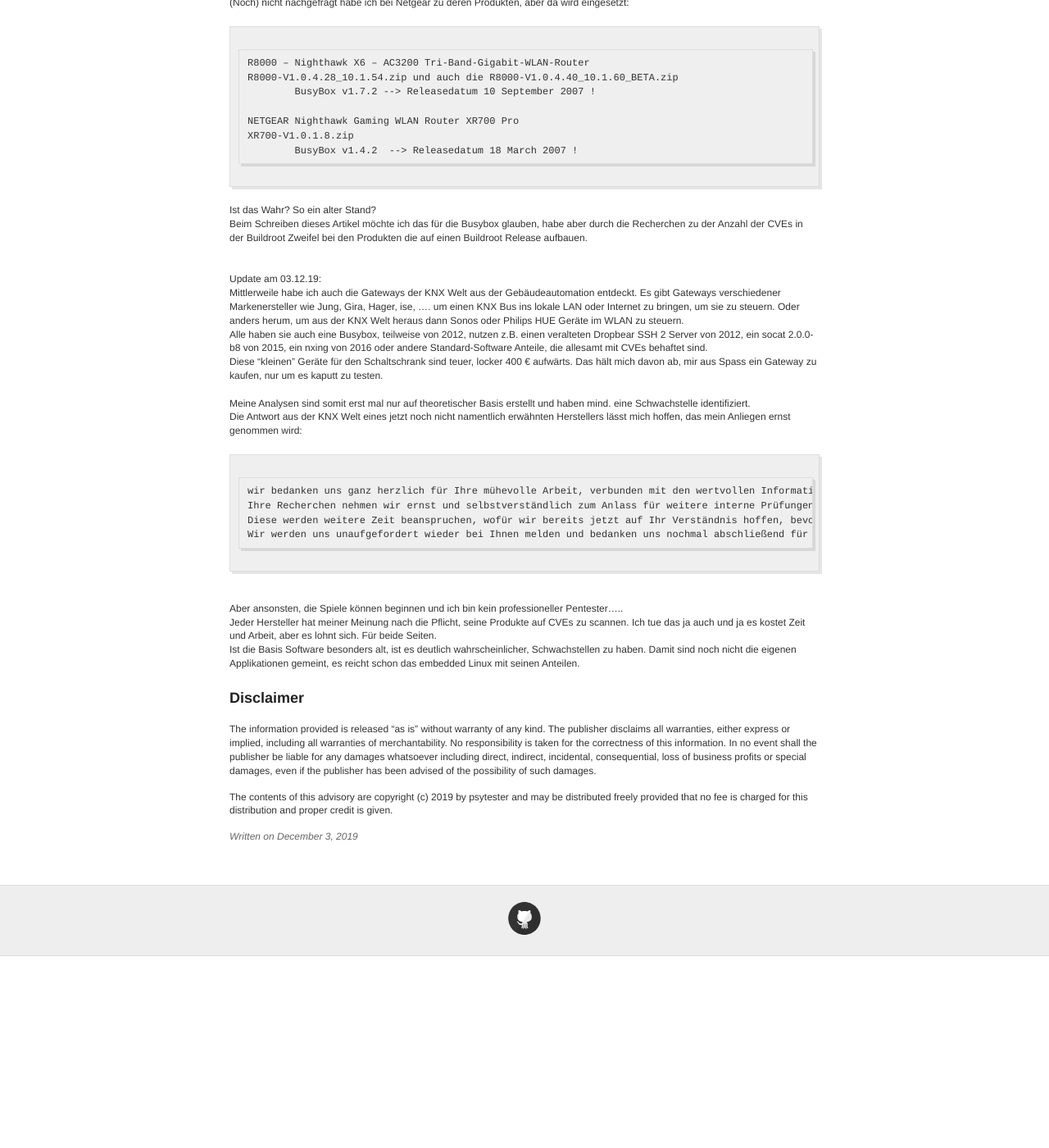
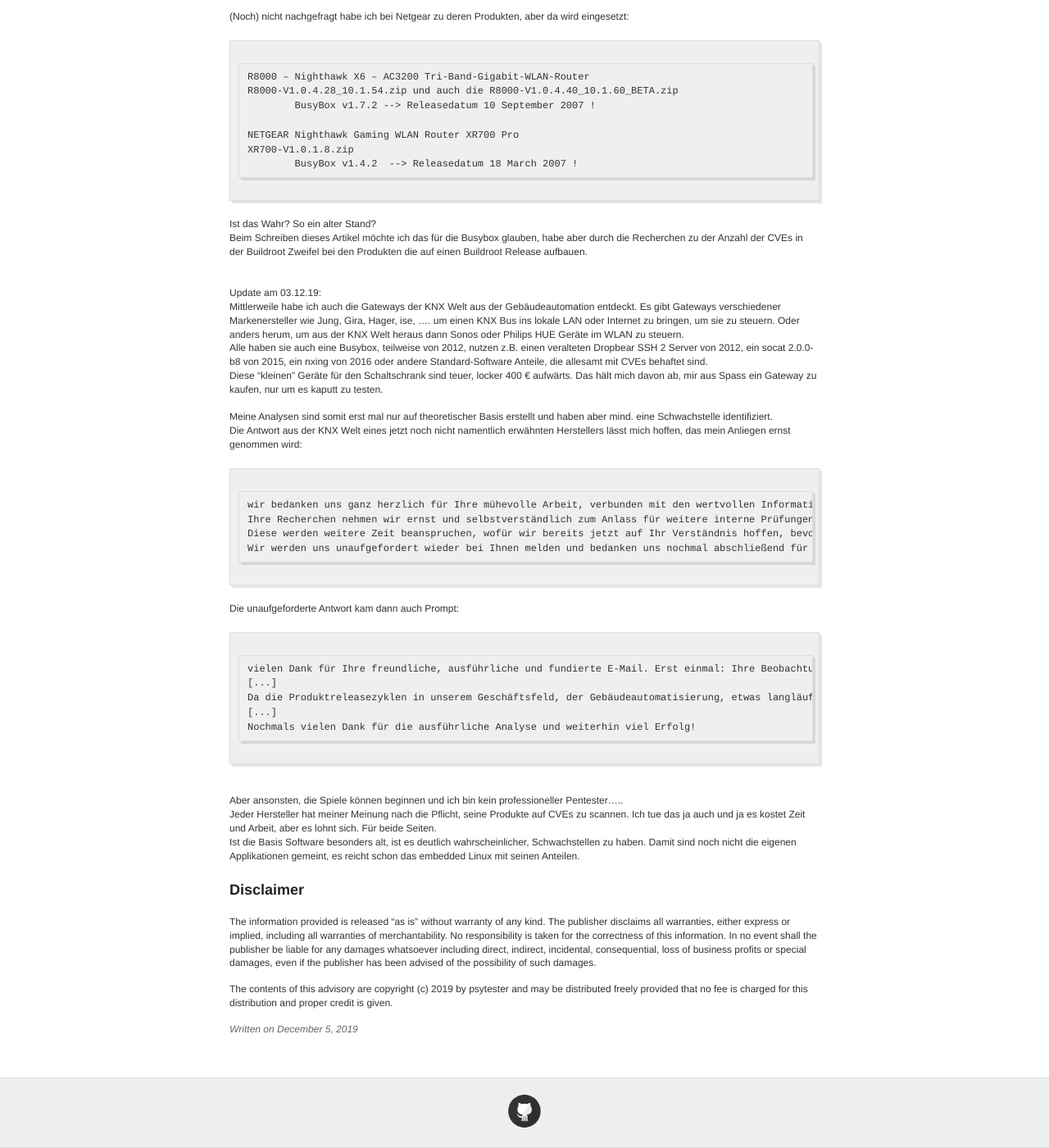
Before and after one commit to psytester/psytester.github.io, a Jekyll site: the page built from _posts/hacking_and_pentests/2019-06-27-embedded_Linux_Busybox_Buildroot.md, in a window 1280 px wide and 1400 px high, scrolled down 2170 px. Shown: the whole window at 82% size. Built offline with Jekyll 4.4.1, drawn with Linux system fonts in a browser that asks for light colours; before the commit the page ends 3336 px from its top, so only the background shows below that; some of the changed text lies outside the part shown.

Commit message:
Update 2019-06-27-embedded_Linux_Busybox_Buildroot.md

````diff
--- a/_posts/hacking_and_pentests/2019-06-27-embedded_Linux_Busybox_Buildroot.md
+++ b/_posts/hacking_and_pentests/2019-06-27-embedded_Linux_Busybox_Buildroot.md
@@ -69,7 +69,7 @@
 ```
 Die Aspekte dieser Schwachstelle, die einen potentiellen Zugriff von außen ermöglichen werden hier priorisiert angegangen. Hier prüfen wir, wie wir das Thema möglichst schnell in den Griff bekommen.
 ```
-Hier muss/wird etwas passieren, siehe [CVE-2019-9582](https://psytester.github.io/CVE-2019-9582/),
+Hier muss/wird etwas passieren, siehe [CVE-2019-9582](https://psytester.github.io/CVE-2019-9582/) --> am 09.12.2019 ist es dann passiert. Die Buildroot wurde hochgezogen und ist aktuell sogar neuer als auf einer CCU3.
 
 Anfrage an AVM zu deren Produkten
 ```
@@ -108,13 +108,22 @@
 Alle haben sie auch eine Busybox, teilweise von 2012, nutzen z.B. einen veralteten Dropbear SSH 2 Server von 2012, ein socat 2.0.0-b8 von 2015, ein nxing von 2016 oder andere Standard-Software Anteile, die allesamt mit CVEs behaftet sind.<br>
 Diese "kleinen" Geräte für den Schaltschrank sind teuer, locker 400 € aufwärts. Das hält mich davon ab, mir aus Spass ein Gateway zu kaufen, nur um es kaputt zu testen.<br>
 <br>
-Meine Analysen sind somit erst mal nur auf theoretischer Basis erstellt und haben mind. eine Schwachstelle identifiziert.<br>
+Meine Analysen sind somit erst mal nur auf theoretischer Basis erstellt und haben aber mind. eine Schwachstelle identifiziert.<br>
 Die Antwort aus der KNX Welt eines jetzt noch nicht namentlich erwähnten Herstellers lässt mich hoffen, das mein Anliegen ernst genommen wird:
 ```
 wir bedanken uns ganz herzlich für Ihre mühevolle Arbeit, verbunden mit den wertvollen Informationen, die Sie uns zur Verfügung stellen.
 Ihre Recherchen nehmen wir ernst und selbstverständlich zum Anlass für weitere interne Prüfungen.
 Diese werden weitere Zeit beanspruchen, wofür wir bereits jetzt auf Ihr Verständnis hoffen, bevor wir Ihnen dazu qualifiziert antworten können.
 Wir werden uns unaufgefordert wieder bei Ihnen melden und bedanken uns nochmal abschließend für Ihre Mühen.
+```
+
+Die unaufgeforderte Antwort kam dann auch Prompt:
+```
+vielen Dank für Ihre freundliche, ausführliche und fundierte E-Mail. Erst einmal: Ihre Beobachtungen können wir so bestätigen.
+[...]
+Da die Produktreleasezyklen in unserem Geschäftsfeld, der Gebäudeautomatisierung, etwas langläufiger sind, [...] Derzeit wird hier an einer neuen Version gearbeitet, die wir in Q2/2020 in den Markt geben werden.
+[...]
+Nochmals vielen Dank für die ausführliche Analyse und weiterhin viel Erfolg!
 ```
 
 <br>
````
Also changed, not shown: other parts of _posts/hacking_and_pentests/2019-06-27-embedded_Linux_Busybox_Buildroot.md (+1 -1 lines).
